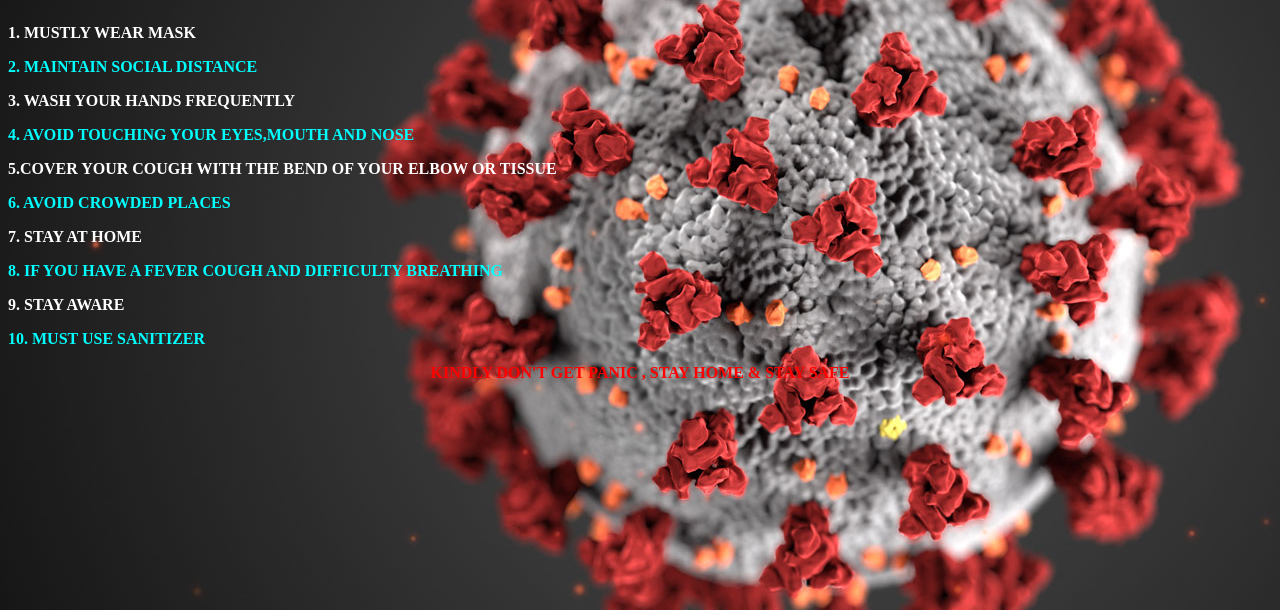
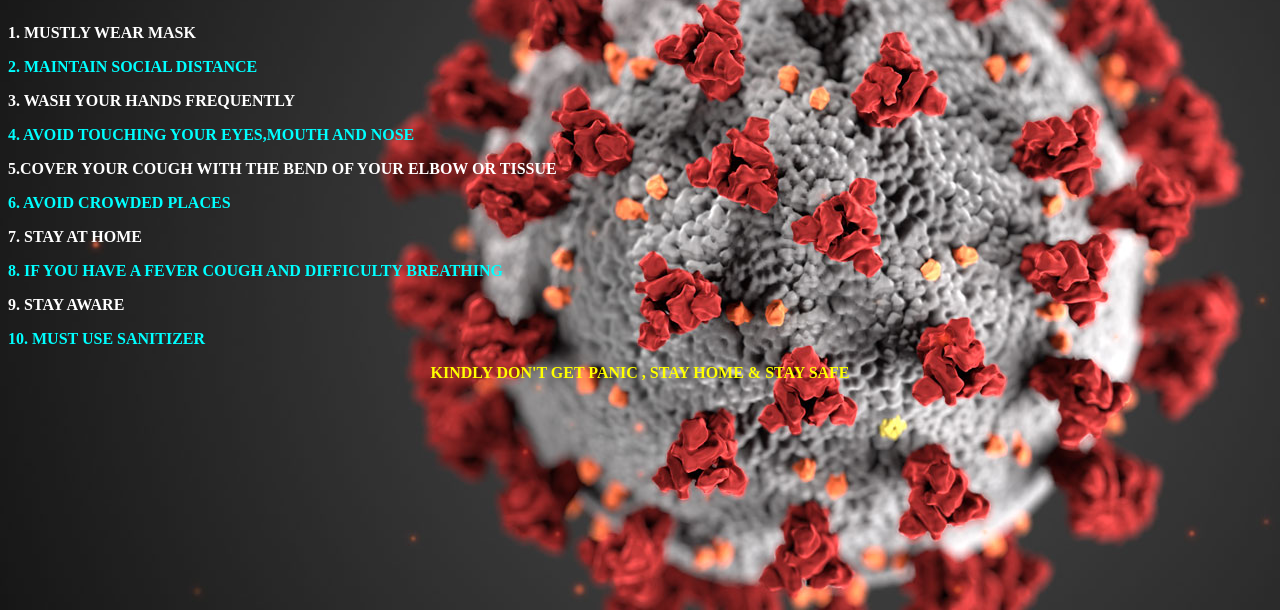
Before and after one commit to Ankit12453/Covid-19_safty, a plain HTML site: page index.html in a window 1280 px wide. Shown: the part 190-800 px from the top of the page. Drawn offline with Linux system fonts and the light colour scheme.

Commit message:
Update index.html

```diff
--- a/index.html
+++ b/index.html
@@ -23,7 +23,7 @@
                                                         <p style="color:#00FFFF">	<b><h10>10. MUST USE SANITIZER </b> </p>
 
 
-		     <p style="color:red ; text-align:center"><b> KINDLY DON'T GET PANIC , STAY HOME & STAY SAFE </b> </p>
+		     <p style="color:yellow;font size:100;text-align:center;"><b> KINDLY DON'T GET PANIC , STAY HOME & STAY SAFE </b> </p>
 
 	</body>
 	</html>
```
